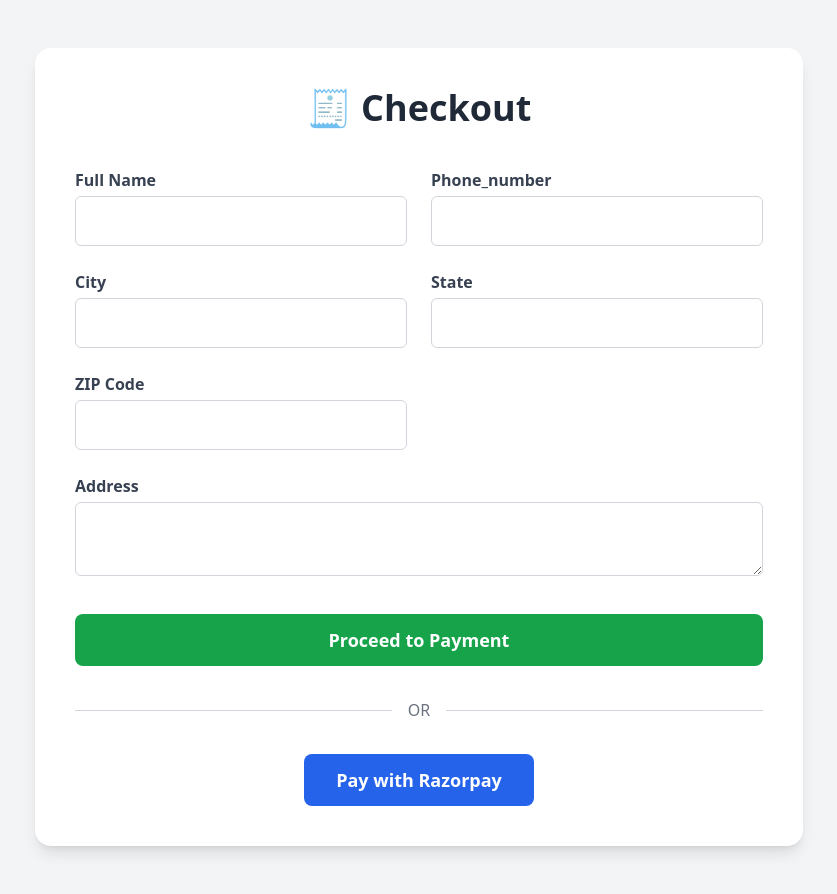
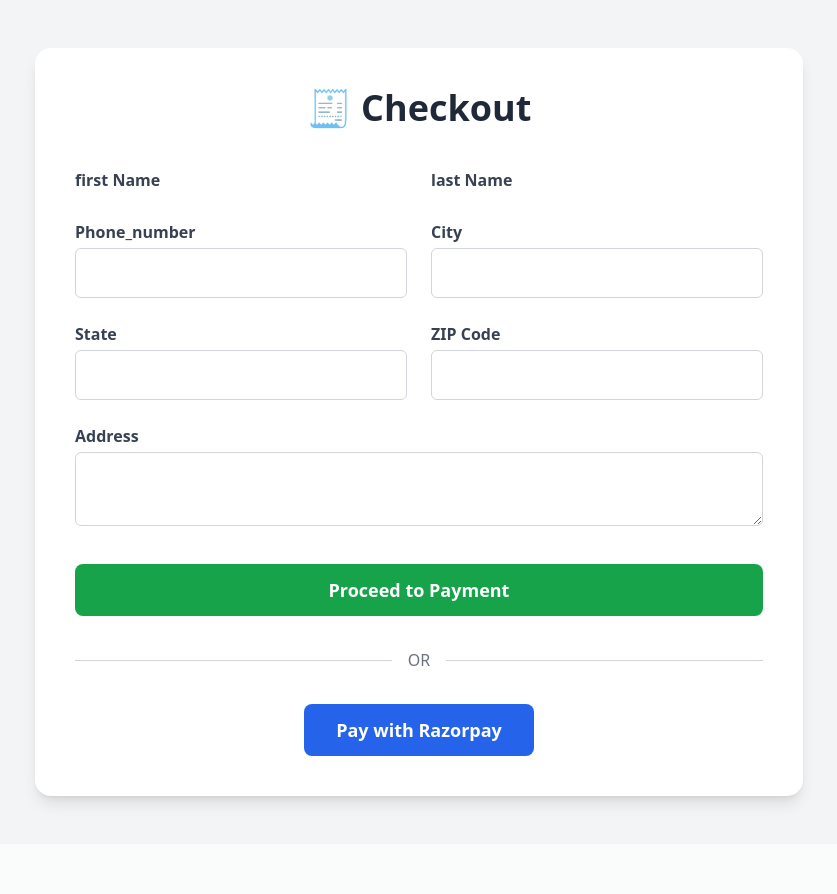
Before and after one commit to gautampardeshi/catly, a Django app: page /checkout/ in a window 1280 px wide. Shown: the whole page, without its empty margins (221-1058 px from the left). After the commit the page ends 809 px from the top, so only its background shows below. Run offline with Django 5.2, Linux system fonts and the light colour scheme; some libraries are stand-ins or nearby versions.

Commit message:
twentyone

```diff
--- a/templates/accounts/checkout.html
+++ b/templates/accounts/checkout.html
@@ -20,8 +20,15 @@
 
       <div class="grid grid-cols-1 md:grid-cols-2 gap-6">
         <div>
-          <label class="block text-gray-700 font-semibold mb-1">Full Name</label>
-          {{ form.full_name|add_class:"w-full p-3 border border-gray-300 rounded-md focus:outline-none focus:ring-2 focus:ring-green-500" }}
+          <label class="block text-gray-700 font-semibold mb-1">first Name</label>
+          {{ form.First_name|add_class:"w-full p-3 border border-gray-300 rounded-md focus:outline-none focus:ring-2 focus:ring-green-500" }}
+          {% if form.full_name.errors %}
+            <p class="text-red-600 text-sm mt-1">{{ form.full_name.errors.0 }}</p>
+          {% endif %}
+        </div>
+        <div>
+          <label class="block text-gray-700 font-semibold mb-1">last Name</label>
+          {{ form.last_name|add_class:"w-full p-3 border border-gray-300 rounded-md focus:outline-none focus:ring-2 focus:ring-green-500" }}
           {% if form.full_name.errors %}
             <p class="text-red-600 text-sm mt-1">{{ form.full_name.errors.0 }}</p>
           {% endif %}
--- a/user/models.py
+++ b/user/models.py
@@ -44,7 +44,8 @@ class CartItem(models.Model):
 # models.py
 class Order(models.Model):
     user = models.ForeignKey(settings.AUTH_USER_MODEL, on_delete=models.CASCADE, null=True, blank=True)
-    full_name = models.CharField(max_length=35)
+    first_name = models.CharField(max_length=35)
+    last_name = models.CharField(max_length=35)
     address = models.TextField()
     city = models.CharField(max_length=45, null=True, blank=True)
     state = models.CharField(max_length=45)
@@ -52,6 +53,7 @@ class Order(models.Model):
     phone_number = models.CharField(max_length=15)
     payment_status = models.CharField(max_length=45, default='Pending')
     created_at = models.DateTimeField(auto_now_add=True)
+
 
     def __str__(self):
         return f"Order #{self.id} - {self.full_name}"
```
Also changed, not shown: user/migrations/0003_rename_full_name_order_first_name_order_last_name.py (added).
